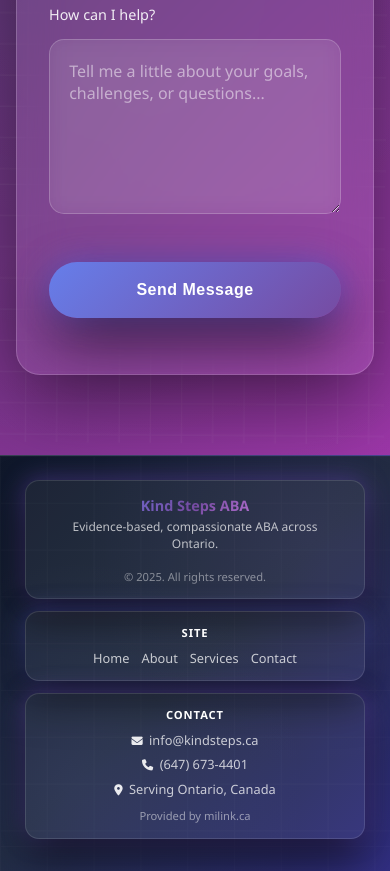
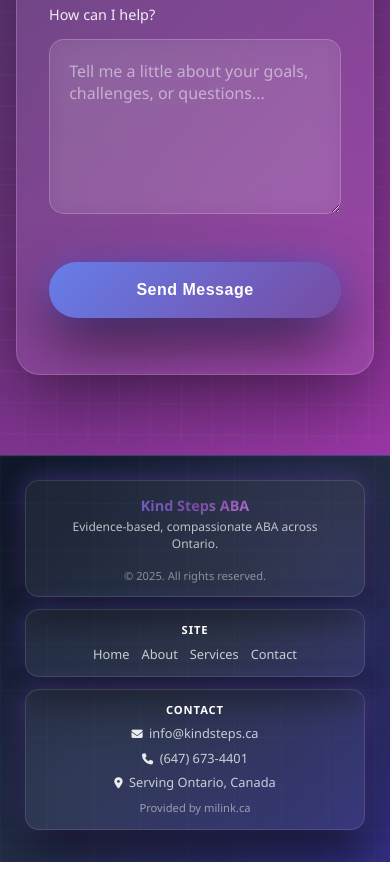
Before and after one commit to miladmo68/Kind-Steps-, a plain HTML site: page index.html in a window 390 px wide. Shown: the part 7402-8273 px from the top of the page. Drawn offline with Linux system fonts and the light colour scheme.

Commit message:
Menu updated

```diff
--- a/templatemo-personal-style.css
+++ b/templatemo-personal-style.css
@@ -1900,177 +1900,184 @@
   padding-top: constant(safe-area-inset-top);
   padding-top: env(safe-area-inset-top);
 }
-@media (max-width: 680px) {
-  /* کل فوتر فشرده‌تر */
+@media (max-width: 768px) {
+  /* footer container smaller / tighter */
   .footer {
-    padding: 1.5rem 0 2rem;
-  }
-
-  /* گرید اصلی رو تبدیل کن به استک عمودی منظم */
+    padding: 1.5rem 0 2rem !important;
+  }
+
+  /* stack everything vertically, centered */
   .footer-grid {
-    display: flex;
-    flex-direction: column;
-    align-items: center;
-    text-align: center;
-    gap: 1rem;
-  }
-
-  /* هر ستون دیگه ستون نیست، الان فقط یک بلاک توی این استک */
+    display: flex !important;
+    flex-direction: column !important;
+    align-items: center !important;
+    text-align: center !important;
+    gap: 0.75rem !important;
+  }
+
+  /* base style for each block */
   .footer-col {
-    width: 100%;
-    max-width: 320px;
-    padding: 0;
-    background: transparent;
-    border: 0;
-    box-shadow: none;
-    color: rgba(255, 255, 255, 0.8);
-  }
-
-  /* ---------- BLOCK 1: برند بالا خیلی کوتاه ---------- */
+    width: 100% !important;
+    max-width: 340px !important;
+    padding: 0 !important;
+    background: transparent !important;
+    border: 0 !important;
+    box-shadow: none !important;
+    color: rgba(255, 255, 255, 0.8) !important;
+    font-size: 0.8rem !important;
+    line-height: 1.4 !important;
+  }
+
+  /* -------- BLOCK 1: Brand / About / © / milink -------- */
   .footer-col:nth-child(1) {
-    display: flex;
-    flex-direction: column;
-    align-items: center;
-    background: rgba(255, 255, 255, 0.05);
-    border: 1px solid rgba(255, 255, 255, 0.12);
-    border-radius: 14px;
-    padding: 1rem 1rem 0.75rem;
-    box-shadow: 0 20px 40px rgba(0, 0, 0, 0.6), 0 0 24px rgba(139, 92, 246, 0.4);
+    display: flex !important;
+    flex-direction: column !important;
+    align-items: center !important;
+
+    background: rgba(255, 255, 255, 0.05) !important;
+    border: 1px solid rgba(255, 255, 255, 0.12) !important;
+    border-radius: 14px !important;
+    padding: 1rem 1rem 0.75rem !important;
+
+    box-shadow: 0 20px 40px rgba(0, 0, 0, 0.6), 0 0 24px rgba(139, 92, 246, 0.4) !important;
   }
 
   .footer-brand-name {
-    font-size: 0.9rem;
-    line-height: 1.2;
-    margin-bottom: 0.25rem;
+    font-size: 0.9rem !important;
+    line-height: 1.2 !important;
+    margin-bottom: 0.25rem !important;
   }
 
   .footer-brand-line {
-    font-size: 0.75rem;
-    line-height: 1.4;
-    max-width: 260px;
-    color: rgba(255, 255, 255, 0.7);
-    margin-bottom: 0.5rem;
-  }
-
-  /* provider-link رو می‌بریم تو همین کارت بالا و کوچیکش می‌کنیم */
+    font-size: 0.75rem !important;
+    line-height: 1.4 !important;
+    max-width: 260px !important;
+    color: rgba(255, 255, 255, 0.7) !important;
+    margin-bottom: 0.5rem !important;
+  }
+
+  .footer-copy {
+    font-size: 0.7rem !important;
+    color: rgba(255, 255, 255, 0.45) !important;
+    margin-top: 0.5rem !important;
+  }
+
   .provider-link {
     order: 3;
-    margin-top: 0.5rem;
-    font-size: 0.7rem;
-    color: rgba(255, 255, 255, 0.5);
+    margin-top: 0.5rem !important;
+    font-size: 0.7rem !important;
+    color: rgba(255, 255, 255, 0.5) !important;
+    text-decoration: none !important;
+    transform: none !important;
   }
   .provider-link:hover {
-    color: #fff;
-    text-shadow: 0 0 8px rgba(139, 92, 246, 0.6);
-    transform: none;
-  }
-
-  /* کپی‌رایت رو کوچیک می‌کنیم که تو همین کارت بمونه */
-  .footer-copy {
-    font-size: 0.7rem;
-    color: rgba(255, 255, 255, 0.45);
-    margin-top: 0.5rem;
-  }
-
-  /* ---------- BLOCK 2: منو Site به صورت یک ردیف ---------- */
+    color: #fff !important;
+    text-shadow: 0 0 8px rgba(139, 92, 246, 0.6) !important;
+  }
+
+  /* -------- BLOCK 2: Site links in ONE LINE row -------- */
   .footer-col:nth-child(2) {
-    background: rgba(255, 255, 255, 0.05);
-    border: 1px solid rgba(255, 255, 255, 0.12);
-    border-radius: 14px;
-    padding: 0.75rem 1rem;
-    box-shadow: 0 20px 40px rgba(0, 0, 0, 0.6), 0 0 24px rgba(99, 102, 241, 0.4);
-  }
-
-  /* سربرگ "Site" خیلی ریز */
+    background: rgba(255, 255, 255, 0.05) !important;
+    border: 1px solid rgba(255, 255, 255, 0.12) !important;
+    border-radius: 14px !important;
+    padding: 0.75rem 1rem !important;
+    box-shadow: 0 20px 40px rgba(0, 0, 0, 0.6), 0 0 24px rgba(99, 102, 241, 0.4) !important;
+  }
+
   .footer-col:nth-child(2) .footer-head {
-    font-size: 0.7rem;
-    margin-bottom: 0.5rem;
-    color: #fff;
-    text-transform: uppercase;
-    letter-spacing: 0.08em;
-    text-align: center;
-  }
-
-  /* لینک‌ها کنار هم در یک خط با نقطه یا خط عمودی جدا */
+    font-size: 0.7rem !important;
+    margin-bottom: 0.5rem !important;
+    color: #fff !important;
+    text-transform: uppercase !important;
+    letter-spacing: 0.08em !important;
+    text-align: center !important;
+  }
+
   .footer-links {
-    display: flex;
-    flex-wrap: wrap;
-    justify-content: center;
-    row-gap: 0.4rem;
-    column-gap: 0.75rem;
-    font-size: 0.8rem;
-    line-height: 1.4;
+    display: flex !important;
+    flex-wrap: wrap !important;
+    justify-content: center !important;
+    row-gap: 0.4rem !important;
+    column-gap: 0.75rem !important;
+    font-size: 0.8rem !important;
+    line-height: 1.4 !important;
+    list-style: none !important;
+    padding: 0 !important;
+    margin: 0 !important;
   }
 
   .footer-links li {
-    list-style: none;
-    position: relative;
-    color: rgba(255, 255, 255, 0.7);
+    list-style: none !important;
+    padding: 0 !important;
+    margin: 0 !important;
   }
 
   .footer-links a {
-    text-decoration: none;
-    color: rgba(255, 255, 255, 0.75);
+    text-decoration: none !important;
+    color: rgba(255, 255, 255, 0.75) !important;
   }
 
   .footer-links a:hover {
-    color: #fff;
-    text-shadow: 0 0 8px rgba(139, 92, 246, 0.6);
-  }
-
-  /* ---------- BLOCK 3: Contact به صورت خط/خط و خیلی کم حجم ---------- */
+    color: #fff !important;
+    text-shadow: 0 0 8px rgba(139, 92, 246, 0.6) !important;
+  }
+
+  /* -------- BLOCK 3: Contact compressed -------- */
   .footer-col:nth-child(3) {
-    background: rgba(255, 255, 255, 0.05);
-    border: 1px solid rgba(255, 255, 255, 0.12);
-    border-radius: 14px;
-    padding: 0.75rem 1rem;
-    box-shadow: 0 20px 40px rgba(0, 0, 0, 0.6), 0 0 24px rgba(139, 92, 246, 0.4);
+    background: rgba(255, 255, 255, 0.05) !important;
+    border: 1px solid rgba(255, 255, 255, 0.12) !important;
+    border-radius: 14px !important;
+    padding: 0.75rem 1rem !important;
+    box-shadow: 0 20px 40px rgba(0, 0, 0, 0.6), 0 0 24px rgba(139, 92, 246, 0.4) !important;
   }
 
   .footer-col:nth-child(3) .footer-head {
-    font-size: 0.7rem;
-    margin-bottom: 0.5rem;
-    color: #fff;
-    text-transform: uppercase;
-    letter-spacing: 0.08em;
-    text-align: center;
-  }
-
-  /* contact list: ما می‌کنیمش دو ردیف فلت نه سه بلوک بزرگ */
+    font-size: 0.7rem !important;
+    margin-bottom: 0.5rem !important;
+    color: #fff !important;
+    text-transform: uppercase !important;
+    letter-spacing: 0.08em !important;
+    text-align: center !important;
+  }
+
   .footer-contact {
-    display: grid;
-    grid-template-columns: 1fr;
-    justify-items: center;
-    gap: 0.4rem;
-    font-size: 0.8rem;
-    line-height: 1.4;
-    text-align: center;
-    color: rgba(255, 255, 255, 0.75);
+    display: flex !important;
+    flex-direction: column !important;
+    align-items: center !important;
+    justify-content: center !important;
+    gap: 0.4rem !important;
+    font-size: 0.8rem !important;
+    line-height: 1.4 !important;
+    list-style: none !important;
+    padding: 0 !important;
+    margin: 0 !important;
+    color: rgba(255, 255, 255, 0.75) !important;
+    text-align: center !important;
   }
 
   .footer-contact li {
-    display: flex;
-    align-items: center;
-    gap: 0.4rem;
-    color: rgba(255, 255, 255, 0.75);
+    display: flex !important;
+    align-items: center !important;
+    gap: 0.4rem !important;
+    margin: 0 !important;
+    color: rgba(255, 255, 255, 0.75) !important;
+    flex-wrap: wrap !important;
+    justify-content: center !important;
+    text-align: center !important;
   }
 
   .footer-contact i {
-    font-size: 0.7rem;
-    line-height: 1rem;
-    color: rgba(255, 255, 255, 0.9);
-  }
-
-  /* فاصله بین این کارت‌ها و کل صفحه پایین خیلی کم بمونه */
-  .footer-col:nth-child(1),
-  .footer-col:nth-child(2),
-  .footer-col:nth-child(3) {
-    max-width: 340px;
-    width: 100%;
-  }
-
-  /* فاصله کلی بین کارت‌ها کم بشه */
-  .footer-grid {
-    gap: 0.75rem;
-  }
-}
+    font-size: 0.7rem !important;
+    line-height: 1rem !important;
+    color: rgba(255, 255, 255, 0.9) !important;
+  }
+
+  /* make headings smaller globally in footer */
+  .footer-head {
+    font-size: 0.7rem !important;
+    font-weight: 600 !important;
+    margin-bottom: 0.5rem !important;
+    text-transform: uppercase !important;
+    letter-spacing: 0.08em !important;
+  }
+}
```
